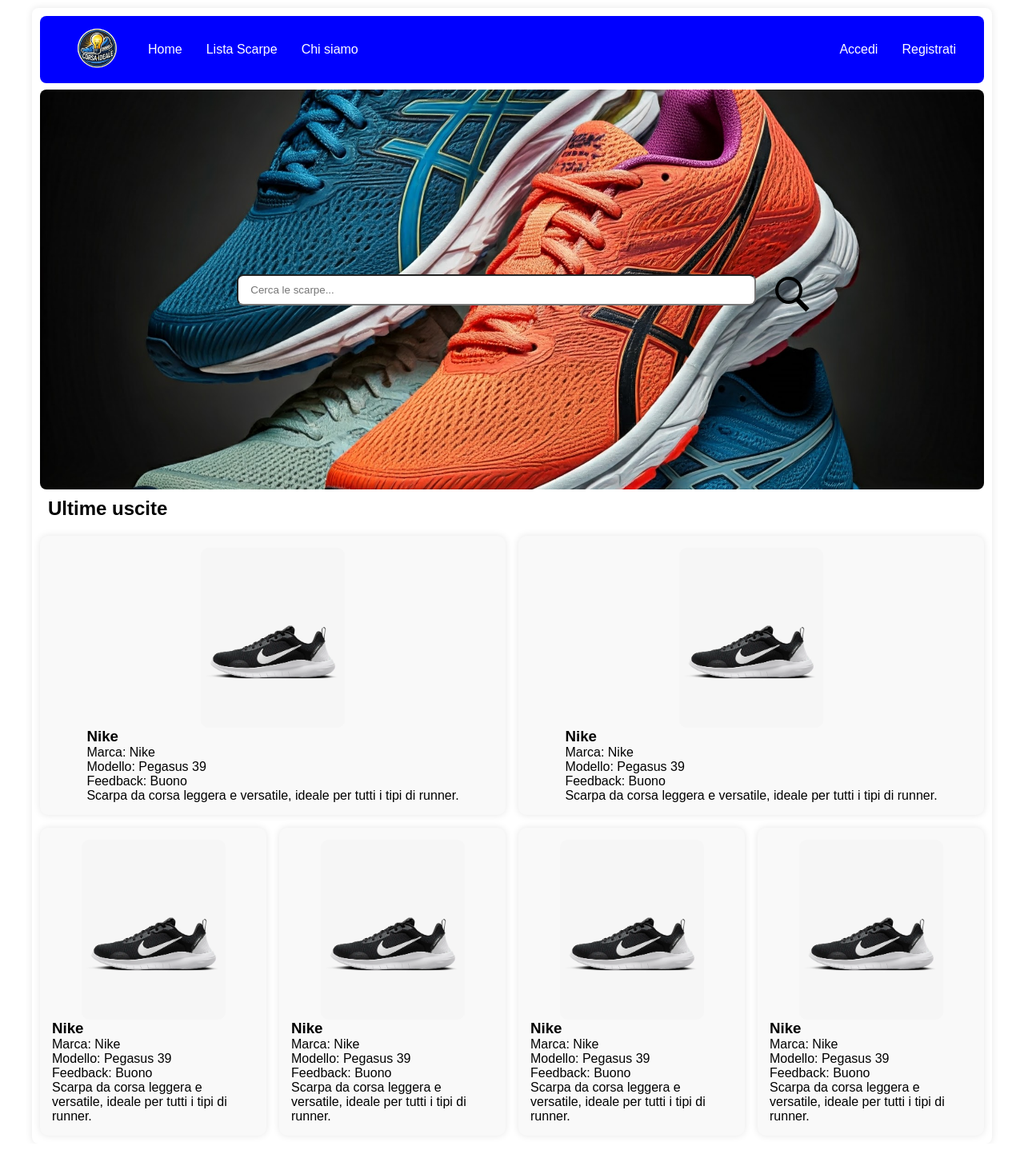
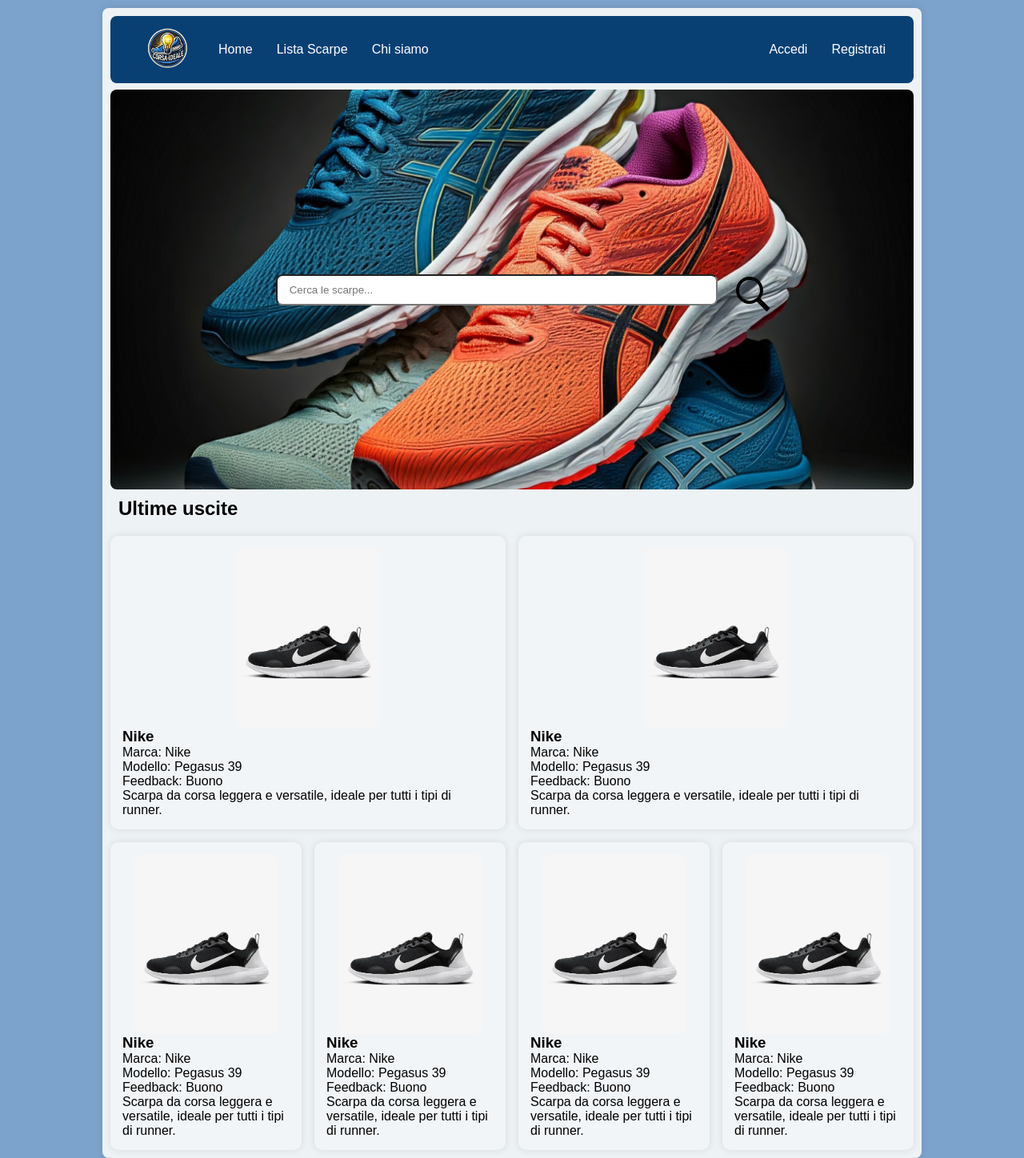
Before and after one commit to ProgettoTecWeb24/Project, a PHP site: page /HTML/index.html in a window 1280 px wide. Shown: the whole page at 80% size. Before the commit the page ends 1401 px from the top, so only its background shows below. Run offline with PHP 8.4, Linux system fonts and the light colour scheme.

Commit message:
iniziato colori

```diff
--- a/src/CSS/style.css
+++ b/src/CSS/style.css
@@ -5,14 +5,23 @@
 }
 
 body {
+  background-color: #7ca3cb;
   margin-top: 10px;
   font-family: "Arial";
   display: flex;
   justify-content: center;
 }
 
+:root {
+  --main-bg-color: #edf2f4;
+  --text-color: black;
+  --color-1: #fe9000;
+  --color-2: #ffbf00;
+  --color-3: #094074;
+}
 .wrapper {
-  width: 1200px;
+  background-color: var(--main-bg-color);
+  width: 80%;
   height: fit-content;
   box-shadow: 0 0 10px rgba(0, 0, 0, 0.1);
   border-radius: 8px;
@@ -20,8 +29,8 @@ body {
 }
 
 .navbar {
+  background-color: var(--color-3);
   border-radius: 8px;
-  background-color: blue;
   margin-bottom: 8px;
   padding: 5px 20px;
 }
@@ -96,7 +105,7 @@ input:focus {
 }
 
 .card {
-  background-color: #f9f9f9;
+  background-color: #f2f5f8;
   padding: 15px;
   border-radius: 10px;
   box-shadow: 0 0 10px rgba(0, 0, 0, 0.1);
--- a/src/CSS/tablet.css
+++ b/src/CSS/tablet.css
@@ -1,3 +1,7 @@
+.wrapper {
+  width: 100%;
+}
+
 .cards {
   display: grid;
   grid-template-columns: repeat(2, 1fr);
```
